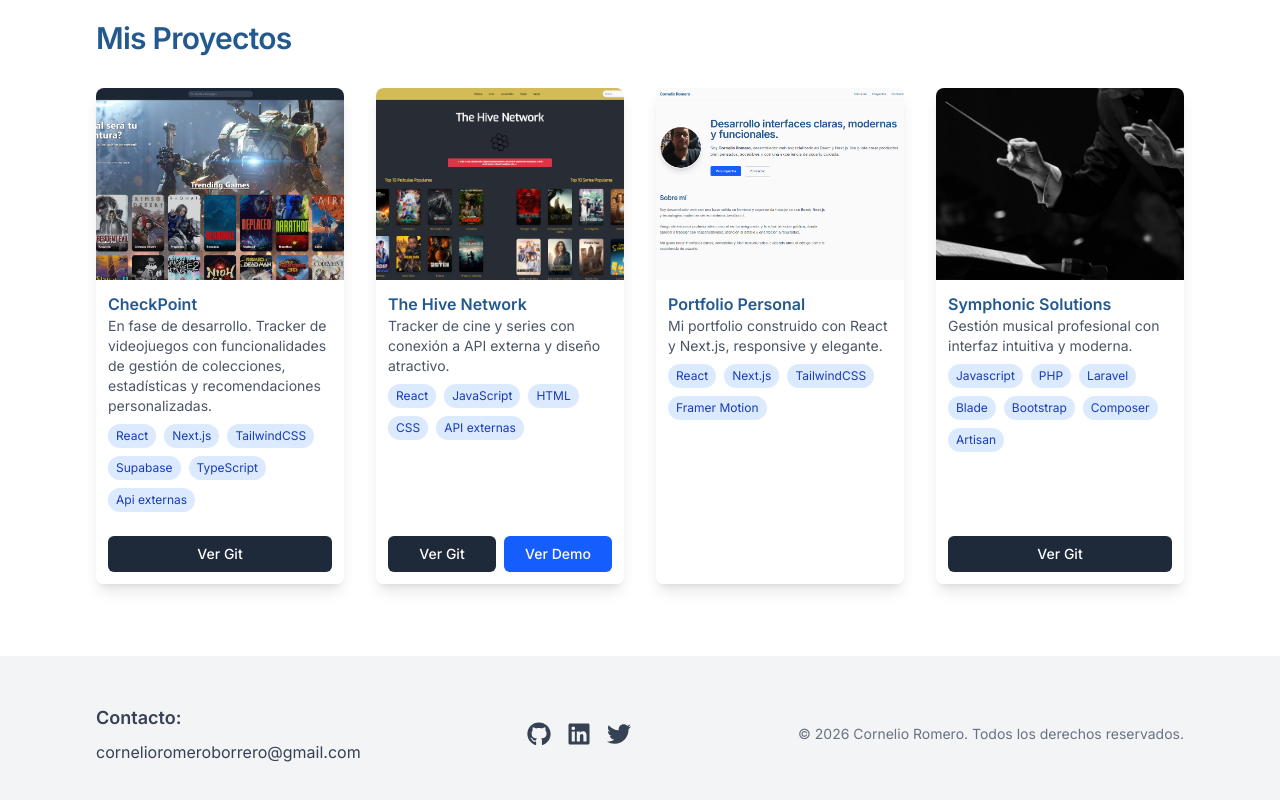
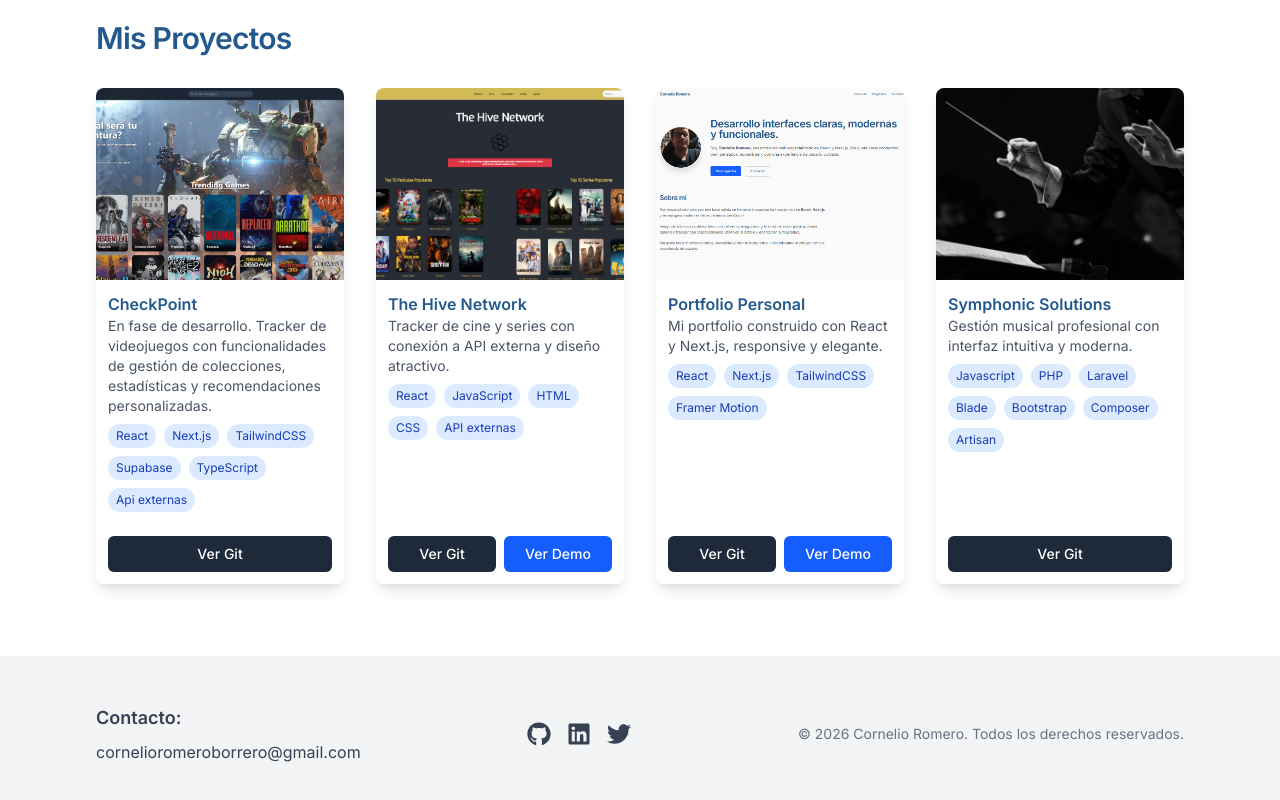
Before and after one commit to Nelius72/Portfolio-Personal, a Next.js app: page / in a window 1280 px wide. Shown: the part 982-1782 px from the top of the page. Built offline with nearby package versions, Linux system fonts and the light colour scheme.

Commit message:
Actualización de proyectos

```diff
--- a/data/projects.ts
+++ b/data/projects.ts
@@ -37,7 +37,8 @@ export const projects: Project[] = [
     image: "/projects/portfolio.png",
     link: "/projects/portfolio",
     tech: ["React", "Next.js", "TailwindCSS", "Framer Motion"],
-
+    gitLink: "https://github.com/Nelius72/Portfolio-Personal",
+    demoLink: "https://portfolio-personal-crb-psi-flame.vercel.app/",
   },
   {
     id: 4,
```
